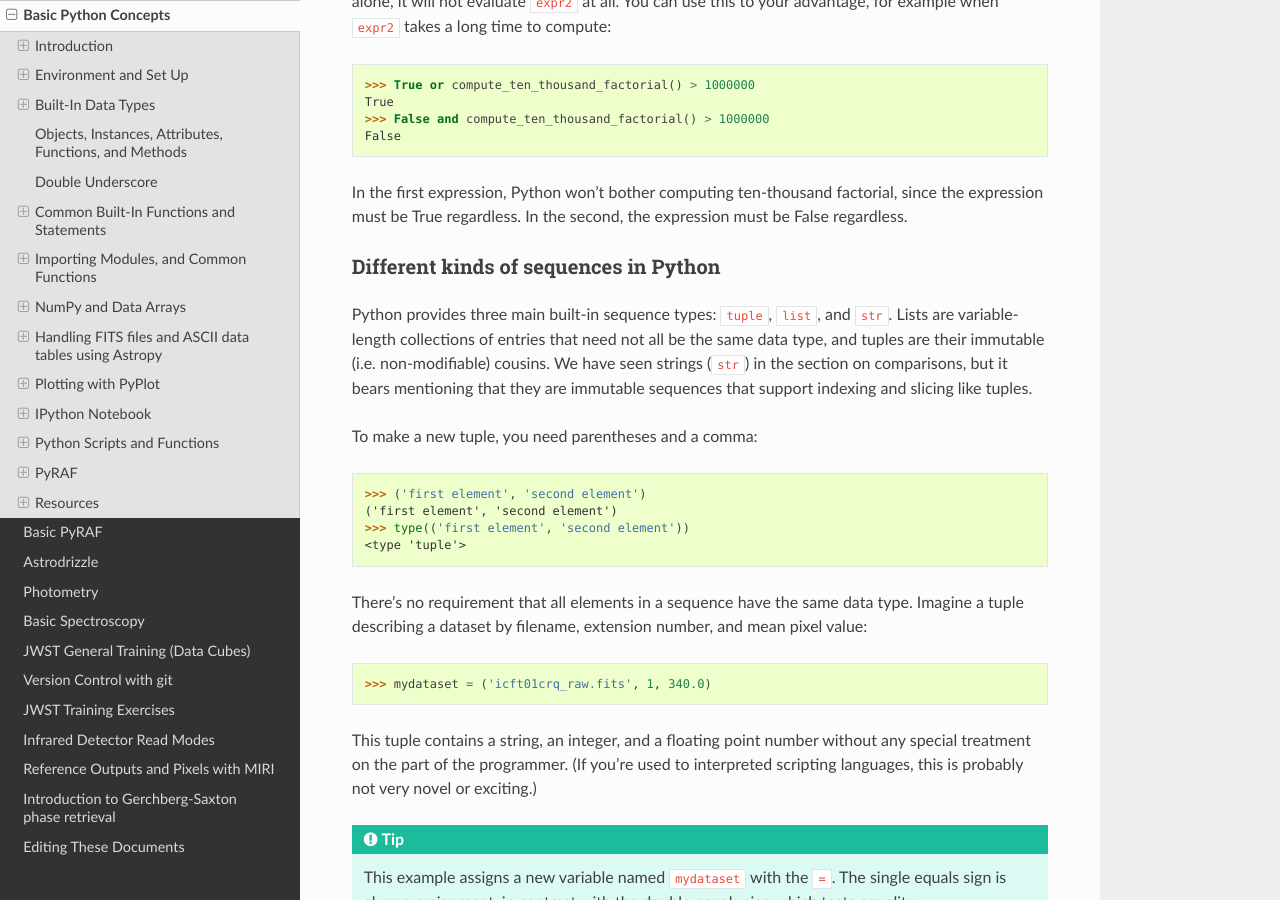
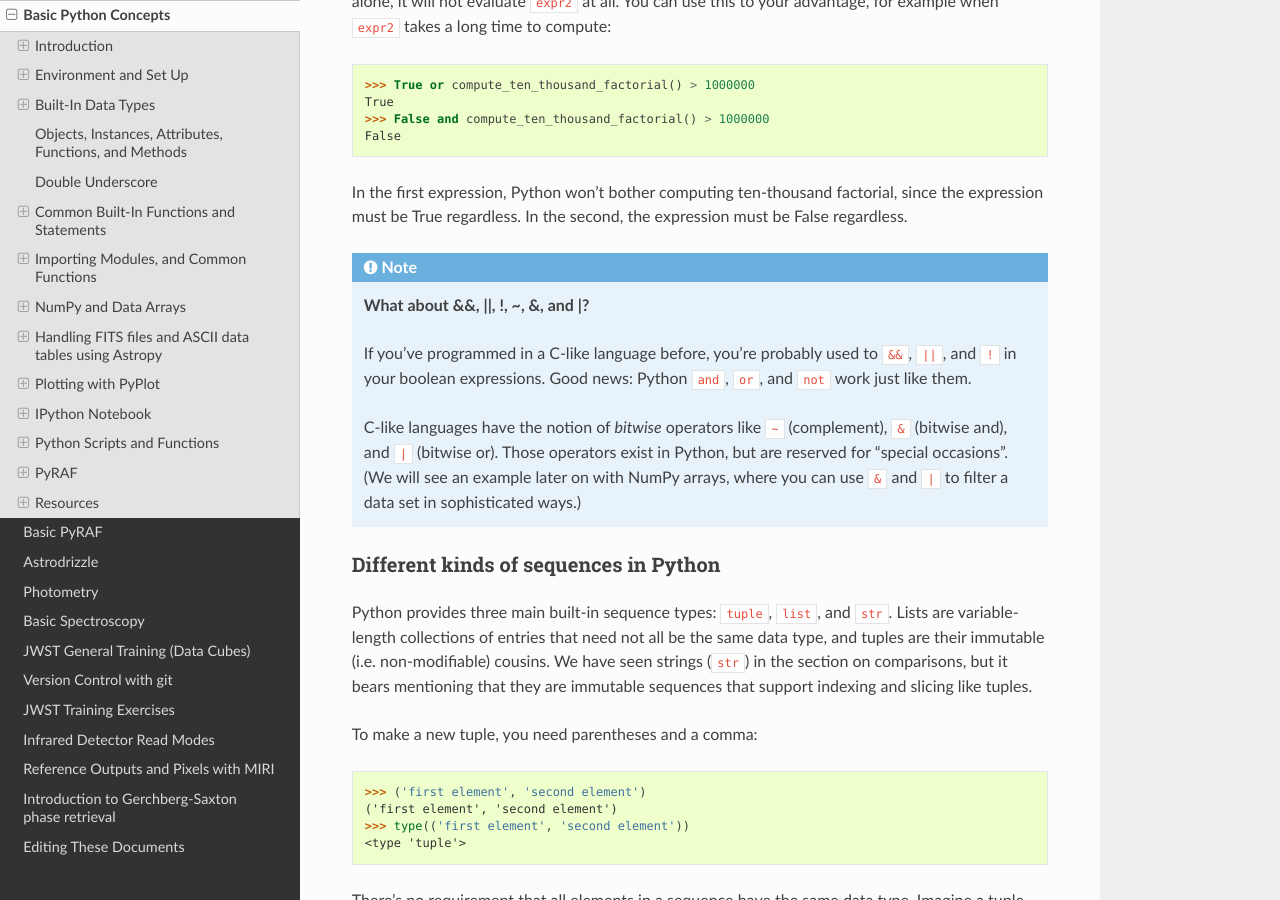
Before and after one commit to staceybright/training-library, a Sphinx documentation site: the page built from source/python.txt, in a window 1280 px wide and 900 px high, scrolled down 6298 px. Built offline with Sphinx 7.4.7 and the Read the Docs theme 2.0.0, drawn with Linux system fonts in a browser that asks for light colours.

Commit message:
Clarify the symbol soup of boolean operators

```diff
--- a/source/python.txt
+++ b/source/python.txt
@@ -266,6 +266,14 @@ These boolean operators in Python are what is called "short-circuiting". This me
    False
 
 In the first expression, Python won't bother computing ten-thousand factorial, since the expression must be True regardless. In the second, the expression must be False regardless.
+
+.. note::
+
+   **What about &&, ||, !, ~, &, and |?**
+
+   If you've programmed in a C-like language before, you're probably used to ``&&``, ``||``, and ``!`` in your boolean expressions. Good news: Python ``and``, ``or``, and ``not`` work just like them.
+
+   C-like languages have the notion of *bitwise* operators like ``~`` (complement), ``&`` (bitwise and), and ``|`` (bitwise or). Those operators exist in Python, but are reserved for "special occasions". (We will see an example later on with NumPy arrays, where you can use ``&`` and ``|`` to filter a data set in sophisticated ways.)
 
 .. _python_different_sequences:
 
```
